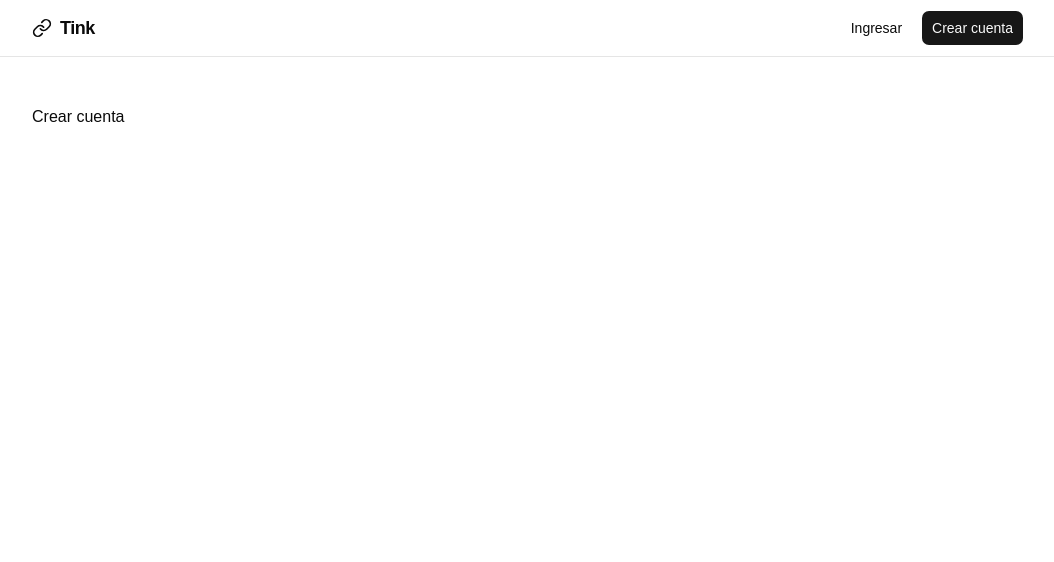
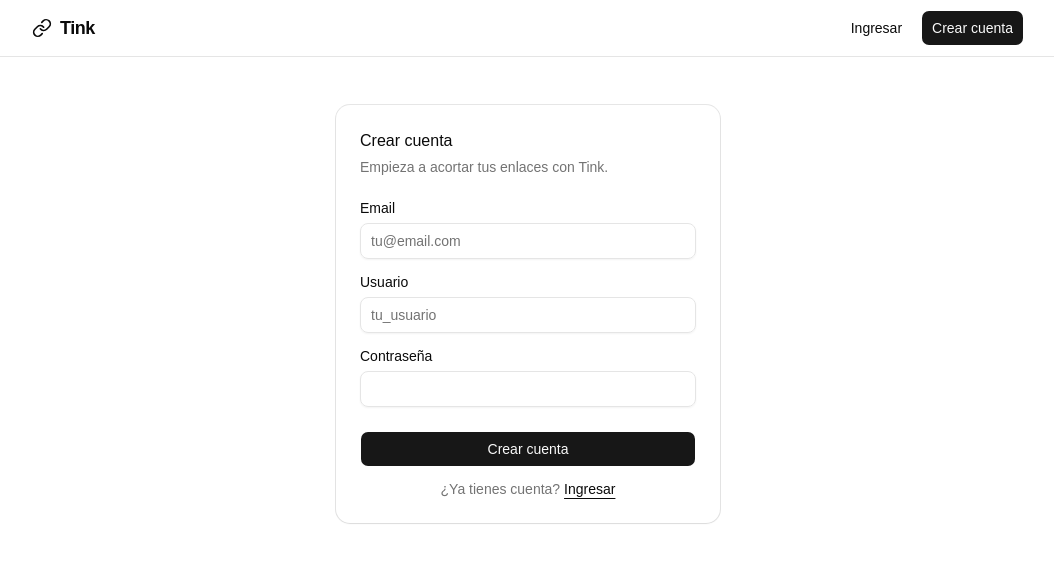
Before and after one commit to MaickolRivera/zlin, a React (Vite) app in the folder frontend/: page /register in a window 1280 px wide. Shown: the top 562 px of the page, without its empty margins (112-1166 px from the left). Built offline with nearby package versions, Linux system fonts and the light colour scheme.

Commit message:
feat(frontend): agrega páginas de ingresar y crear cuenta (UI)

```diff
--- a/frontend/src/App.tsx
+++ b/frontend/src/App.tsx
@@ -1,5 +1,7 @@
 import { Route, Routes } from 'react-router-dom'
 import { Header } from '@/components/Header'
+import LoginPage from '@/pages/LoginPage'
+import RegisterPage from '@/pages/RegisterPage'
 
 export default function App() {
   return (
@@ -8,8 +10,8 @@ export default function App() {
       <main className="mx-auto max-w-5xl px-4 py-12">
         <Routes>
           <Route path="/" element={<p>Inicio</p>} />
-          <Route path="/login" element={<p>Ingresar</p>} />
-          <Route path="/register" element={<p>Crear cuenta</p>} />
+          <Route path="/login" element={<LoginPage />} />
+          <Route path="/register" element={<RegisterPage />} />
         </Routes>
       </main>
     </div>
--- /dev/null
+++ b/frontend/src/components/ui/card.tsx
@@ -0,0 +1,102 @@
+import * as React from "react"
+import { cn } from "cn"
+
+function Card({
+  className,
+  size = "default",
+  ...props
+}: React.ComponentProps<"div"> & { size?: "default" | "sm" }) {
+  return (
+    <div
+      data-slot="card"
+      data-size={size}
+      className={cn(
+        "group/card flex flex-col gap-(--card-spacing) overflow-hidden rounded-xl bg-card py-(--card-spacing) text-sm text-card-foreground shadow-xs ring-1 ring-foreground/10 [--card-spacing:--spacing(6)] has-[>img:first-child]:pt-0 data-[size=sm]:[--card-spacing:--spacing(4)] *:[img:first-child]:rounded-t-xl *:[img:last-child]:rounded-b-xl",
+        className
+      )}
+      {...props}
+    />
+  )
+}
+
+function CardHeader({ className, ...props }: React.ComponentProps<"div">) {
+  return (
+    <div
+      data-slot="card-header"
+      className={cn(
+        "group/card-header @container/card-header grid auto-rows-min items-start gap-1 rounded-t-xl px-(--card-spacing) has-data-[slot=card-action]:grid-cols-[1fr_auto] has-data-[slot=card-description]:grid-rows-[auto_auto] [.border-b]:pb-(--card-spacing)",
+        className
+      )}
+      {...props}
+    />
+  )
+}
+
+function CardTitle({ className, ...props }: React.ComponentProps<"div">) {
+  return (
+    <div
+      data-slot="card-title"
+      className={cn(
+        "font-heading text-base leading-normal font-medium group-data-[size=sm]/card:text-sm",
+        className
+      )}
+      {...props}
+    />
+  )
+}
+
+function CardDescription({ className, ...props }: React.ComponentProps<"div">) {
+  return (
+    <div
+      data-slot="card-description"
+      className={cn("text-sm text-muted-foreground", className)}
+      {...props}
+    />
+  )
+}
+
+function CardAction({ className, ...props }: React.ComponentProps<"div">) {
+  return (
+    <div
+      data-slot="card-action"
+      className={cn(
+        "col-start-2 row-span-2 row-start-1 self-start justify-self-end",
+        className
+      )}
+      {...props}
+    />
+  )
+}
+
+function CardContent({ className, ...props }: React.ComponentProps<"div">) {
+  return (
+    <div
+      data-slot="card-content"
+      className={cn("flex flex-col gap-3 px-(--card-spacing)", className)}
+      {...props}
+    />
+  )
+}
+
+function CardFooter({ className, ...props }: React.ComponentProps<"div">) {
+  return (
+    <div
+      data-slot="card-footer"
+      className={cn(
+        "flex items-center rounded-b-xl px-(--card-spacing) [.border-t]:pt-(--card-spacing)",
+        className
+      )}
+      {...props}
+    />
+  )
+}
+
+export {
+  Card,
+  CardHeader,
+  CardFooter,
+  CardTitle,
+  CardAction,
+  CardDescription,
+  CardContent,
+}
--- /dev/null
+++ b/frontend/src/components/ui/input.tsx
@@ -0,0 +1,18 @@
+import * as React from "react"
+import { cn } from "cn"
+
+function Input({ className, type, ...props }: React.ComponentProps<"input">) {
+  return (
+    <input
+      type={type}
+      data-slot="input"
+      className={cn(
+        "h-9 w-full min-w-0 rounded-md border border-input bg-transparent px-2.5 py-1 text-base shadow-xs transition-[color,box-shadow] outline-none file:inline-flex file:h-7 file:border-0 file:bg-transparent file:text-sm file:font-medium file:text-foreground placeholder:text-muted-foreground focus-visible:border-ring focus-visible:ring-3 focus-visible:ring-ring/50 disabled:pointer-events-none disabled:cursor-not-allowed disabled:opacity-50 aria-invalid:border-destructive aria-invalid:ring-3 aria-invalid:ring-destructive/20 md:text-sm dark:bg-input/30 dark:aria-invalid:border-destructive/50 dark:aria-invalid:ring-destructive/40",
+        className
+      )}
+      {...props}
+    />
+  )
+}
+
+export { Input }
--- /dev/null
+++ b/frontend/src/components/ui/label.tsx
@@ -0,0 +1,21 @@
+import * as React from "react"
+import { cn } from "cn"
+import { Label as LabelPrimitive } from "radix-ui"
+
+function Label({
+  className,
+  ...props
+}: React.ComponentProps<typeof LabelPrimitive.Root>) {
+  return (
+    <LabelPrimitive.Root
+      data-slot="label"
+      className={cn(
+        "flex items-center gap-2 text-sm leading-none font-medium select-none group-data-[disabled=true]:pointer-events-none group-data-[disabled=true]:opacity-50 peer-disabled:cursor-not-allowed peer-disabled:opacity-50",
+        className
+      )}
+      {...props}
+    />
+  )
+}
+
+export { Label }
--- /dev/null
+++ b/frontend/src/pages/LoginPage.tsx
@@ -0,0 +1,55 @@
+import { useState, type FormEvent } from 'react'
+import { Link } from 'react-router-dom'
+import { Button } from '@/components/ui/button'
+import { Card, CardContent, CardDescription, CardFooter, CardHeader, CardTitle } from '@/components/ui/card'
+import { Input } from '@/components/ui/input'
+import { Label } from '@/components/ui/label'
+
+export default function LoginPage() {
+  const [email, setEmail] = useState('')
+  const [password, setPassword] = useState('')
+  const [error, setError] = useState<string | null>(null)
+
+  function onSubmit(e: FormEvent) {
+    e.preventDefault()
+    if (!email.trim() || !password) {
+      setError('Completa tu email y contraseña.')
+      return
+    }
+    setError(null)
+    // TODO: conectar con POST /api/auth/login
+  }
+
+  return (
+    <Card className="mx-auto w-full max-w-sm">
+      <form onSubmit={onSubmit} noValidate>
+        <CardHeader>
+          <CardTitle>Ingresar</CardTitle>
+          <CardDescription>Accede a tu cuenta de Tink.</CardDescription>
+        </CardHeader>
+        <CardContent className="mt-6 flex flex-col gap-4">
+          <div className="flex flex-col gap-2">
+            <Label htmlFor="email">Email</Label>
+            <Input id="email" type="email" autoComplete="email" placeholder="tu@email.com"
+              value={email} onChange={(e) => setEmail(e.target.value)} />
+          </div>
+          <div className="flex flex-col gap-2">
+            <Label htmlFor="password">Contraseña</Label>
+            <Input id="password" type="password" autoComplete="current-password"
+              value={password} onChange={(e) => setPassword(e.target.value)} />
+          </div>
+          {error && <p className="text-sm text-destructive">{error}</p>}
+        </CardContent>
+        <CardFooter className="mt-6 flex flex-col gap-3">
+          <Button type="submit" className="w-full">Ingresar</Button>
+          <p className="text-sm text-muted-foreground">
+            ¿No tienes cuenta?{' '}
+            <Link to="/register" className="font-medium text-foreground underline underline-offset-4">
+              Crear cuenta
+            </Link>
+          </p>
+        </CardFooter>
+      </form>
+    </Card>
+  )
+}
--- /dev/null
+++ b/frontend/src/pages/RegisterPage.tsx
@@ -0,0 +1,74 @@
+import { useState, type FormEvent } from 'react'
+import { Link } from 'react-router-dom'
+import { Button } from '@/components/ui/button'
+import { Card, CardContent, CardDescription, CardFooter, CardHeader, CardTitle } from '@/components/ui/card'
+import { Input } from '@/components/ui/input'
+import { Label } from '@/components/ui/label'
+
+type Fields = { email: string; username: string; password: string }
+
+// Mismas reglas que RegisterRequest en el backend.
+function validate({ email, username, password }: Fields) {
+  const errors: Partial<Fields> = {}
+  if (!/^[^\s@]+@[^\s@]+\.[^\s@]+$/.test(email)) errors.email = 'Ingresa un email válido.'
+  if (!/^[a-zA-Z0-9_]{3,50}$/.test(username))
+    errors.username = 'Usa 3 a 50 letras, números o guion bajo.'
+  if (password.length < 8) errors.password = 'La contraseña debe tener al menos 8 caracteres.'
+  return errors
+}
+
+export default function RegisterPage() {
+  const [values, setValues] = useState<Fields>({ email: '', username: '', password: '' })
+  const [errors, setErrors] = useState<Partial<Fields>>({})
+
+  const set = (key: keyof Fields) => (e: React.ChangeEvent<HTMLInputElement>) =>
+    setValues((v) => ({ ...v, [key]: e.target.value }))
+
+  function onSubmit(e: FormEvent) {
+    e.preventDefault()
+    const found = validate(values)
+    setErrors(found)
+    if (Object.keys(found).length > 0) return
+    // TODO: conectar con POST /api/auth/register
+  }
+
+  return (
+    <Card className="mx-auto w-full max-w-sm">
+      <form onSubmit={onSubmit} noValidate>
+        <CardHeader>
+          <CardTitle>Crear cuenta</CardTitle>
+          <CardDescription>Empieza a acortar tus enlaces con Tink.</CardDescription>
+        </CardHeader>
+        <CardContent className="mt-6 flex flex-col gap-4">
+          <div className="flex flex-col gap-2">
+            <Label htmlFor="email">Email</Label>
+            <Input id="email" type="email" autoComplete="email" placeholder="tu@email.com"
+              value={values.email} onChange={set('email')} aria-invalid={!!errors.email} />
+            {errors.email && <p className="text-sm text-destructive">{errors.email}</p>}
+          </div>
+          <div className="flex flex-col gap-2">
+            <Label htmlFor="username">Usuario</Label>
+            <Input id="username" autoComplete="username" placeholder="tu_usuario"
+              value={values.username} onChange={set('username')} aria-invalid={!!errors.username} />
+            {errors.username && <p className="text-sm text-destructive">{errors.username}</p>}
+          </div>
+          <div className="flex flex-col gap-2">
+            <Label htmlFor="password">Contraseña</Label>
+            <Input id="password" type="password" autoComplete="new-password"
+              value={values.password} onChange={set('password')} aria-invalid={!!errors.password} />
+            {errors.password && <p className="text-sm text-destructive">{errors.password}</p>}
+          </div>
+        </CardContent>
+        <CardFooter className="mt-6 flex flex-col gap-3">
+          <Button type="submit" className="w-full">Crear cuenta</Button>
+          <p className="text-sm text-muted-foreground">
+            ¿Ya tienes cuenta?{' '}
+            <Link to="/login" className="font-medium text-foreground underline underline-offset-4">
+              Ingresar
+            </Link>
+          </p>
+        </CardFooter>
+      </form>
+    </Card>
+  )
+}
```
